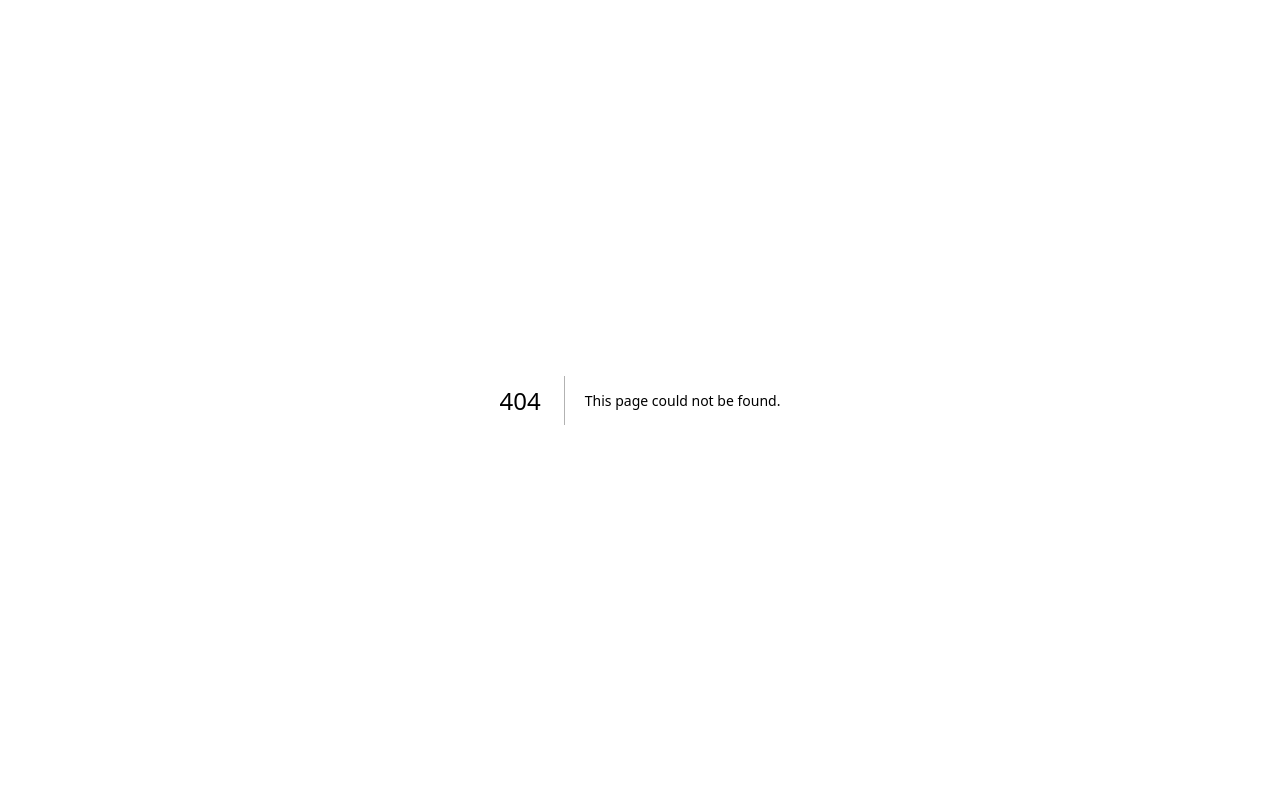
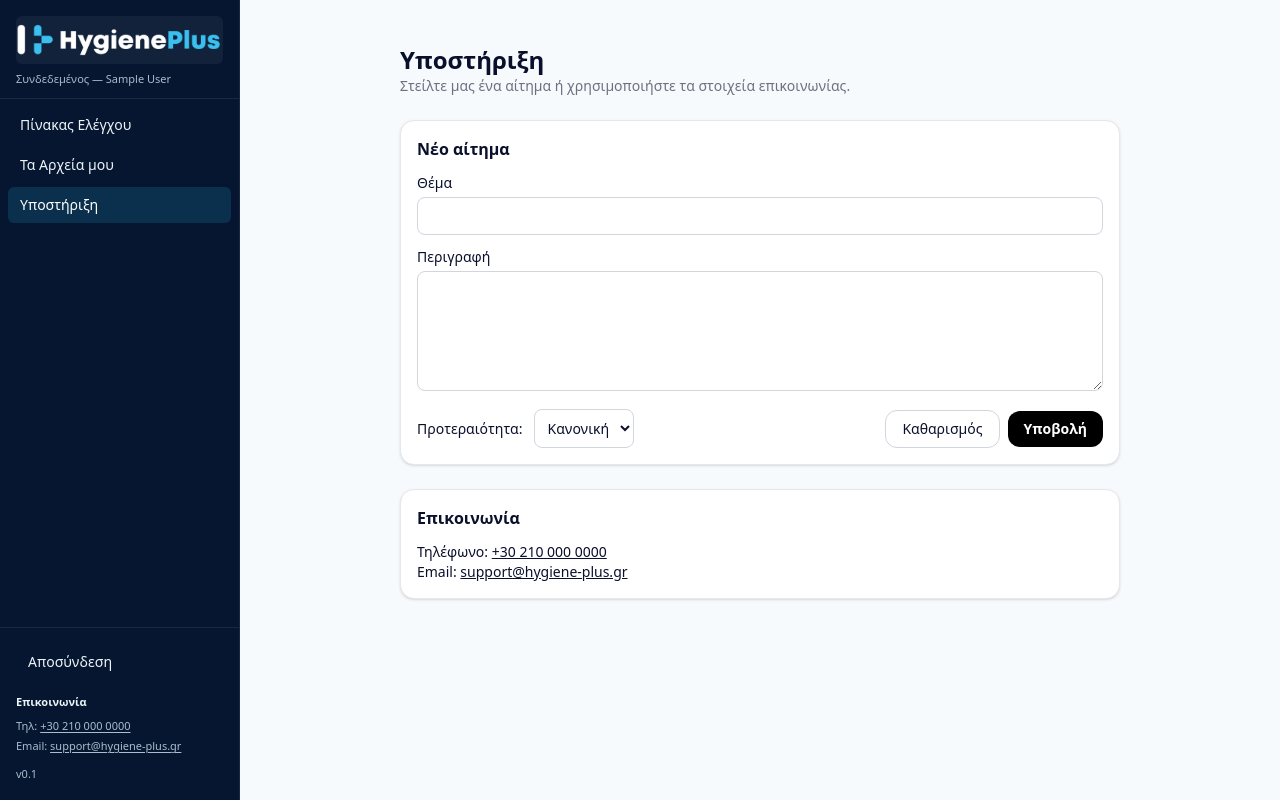
Before and after one commit to igorzgk/excel-delivery, a Next.js app: page /support in a window 1280 px wide. Before the commit this address had no page. Built offline with nearby package versions, Linux system fonts and the light colour scheme; no server answers; sample sign-in values are in the browser's storage.

Commit message:
Project updates

```diff
--- /dev/null
+++ b/src/app/(user)/support/page.tsx
@@ -0,0 +1,127 @@
+// src/app/(user)/support/page.tsx
+"use client";
+
+import React from "react";
+
+export default function SupportPage() {
+  const [subject, setSubject] = React.useState("");
+  const [message, setMessage] = React.useState("");
+  const [priority, setPriority] = React.useState<"low" | "normal" | "high">("normal");
+  const [status, setStatus] = React.useState<"idle" | "sending" | "ok" | "error">("idle");
+  const [hint, setHint] = React.useState<string | null>(null);
+
+  async function submit(e: React.FormEvent) {
+    e.preventDefault();
+    setStatus("sending");
+    setHint(null);
+    try {
+      const r = await fetch("/api/support", {
+        method: "POST",
+        headers: { "content-type": "application/json" },
+        body: JSON.stringify({ subject, message, priority }),
+      });
+      const j = await r.json();
+      if (!r.ok) throw new Error(j?.detail || j?.error || "Αποτυχία αποστολής");
+      setStatus("ok");
+      setHint("Το αίτημα καταγράφηκε. Αν χρειάζεστε άμεση επικοινωνία, πατήστε εδώ: ");
+      if (j?.mailto) {
+        const a = document.createElement("a");
+        a.href = j.mailto;
+        a.textContent = "Άνοιγμα email";
+        a.className = "underline";
+        const wrap = document.getElementById("mailto-anchor");
+        if (wrap) {
+          wrap.innerHTML = "";
+          wrap.appendChild(a);
+        }
+      }
+      setSubject("");
+      setMessage("");
+      setPriority("normal");
+    } catch (err: any) {
+      setStatus("error");
+      setHint(err?.message || "Κάτι πήγε στραβά");
+    }
+  }
+
+  return (
+    <div className="mx-auto max-w-3xl space-y-6 p-6">
+      <header>
+        <h1 className="text-2xl font-semibold">Υποστήριξη</h1>
+        <p className="text-sm text-gray-500">Στείλτε μας ένα αίτημα ή χρησιμοποιήστε τα στοιχεία επικοινωνίας.</p>
+      </header>
+
+      <section className="rounded-[var(--radius)] border border-[color:var(--border)] bg-[color:var(--card)] shadow-sm p-4">
+        <h2 className="font-semibold mb-3">Νέο αίτημα</h2>
+        <form onSubmit={submit} className="space-y-3">
+          <div>
+            <label className="block text-sm mb-1">Θέμα</label>
+            <input
+              className="w-full rounded-lg border border-gray-300 bg-white p-2 text-sm"
+              value={subject}
+              onChange={(e) => setSubject(e.currentTarget.value)}
+              required
+            />
+          </div>
+
+          <div>
+            <label className="block text-sm mb-1">Περιγραφή</label>
+            <textarea
+              className="w-full rounded-lg border border-gray-300 bg-white p-2 text-sm min-h-[120px]"
+              value={message}
+              onChange={(e) => setMessage(e.currentTarget.value)}
+              required
+            />
+          </div>
+
+          <div className="flex items-center gap-3">
+            <label className="text-sm">Προτεραιότητα:</label>
+            <select
+              className="rounded-lg border border-gray-300 bg-white p-2 text-sm"
+              value={priority}
+              onChange={(e) => setPriority(e.currentTarget.value as any)}
+            >
+              <option value="low">Χαμηλή</option>
+              <option value="normal">Κανονική</option>
+              <option value="high">Υψηλή</option>
+            </select>
+            <div className="ml-auto flex items-center gap-2">
+              <button
+                type="button"
+                onClick={() => {
+                  setSubject("");
+                  setMessage("");
+                  setPriority("normal");
+                }}
+                className="rounded-xl border border-gray-300 px-4 py-2 text-sm"
+              >
+                Καθαρισμός
+              </button>
+              <button
+                type="submit"
+                disabled={status === "sending"}
+                className="rounded-xl bg-black px-4 py-2 text-sm font-semibold text-white disabled:opacity-60"
+              >
+                {status === "sending" ? "Αποστολή…" : "Υποβολή"}
+              </button>
+            </div>
+          </div>
+
+          {status !== "idle" && (
+            <div className={`text-sm ${status === "ok" ? "text-green-700" : "text-red-600"}`}>
+              {hint} <span id="mailto-anchor" />
+            </div>
+          )}
+        </form>
+      </section>
+
+      <section className="rounded-[var(--radius)] border border-[color:var(--border)] bg-[color:var(--card)] shadow-sm p-4">
+        <h2 className="font-semibold mb-3">Επικοινωνία</h2>
+        <p className="text-sm">
+          Τηλέφωνο: <a className="underline" href="tel:+302100000000">+30 210 000 0000</a><br />
+          Email: <a className="underline" href="mailto:support@hygiene-plus.gr">support@hygiene-plus.gr</a>
+        </p>
+      </section>
+    </div>
+  );
+}
--- /dev/null
+++ b/src/app/api/support/route.ts
@@ -0,0 +1,48 @@
+// src/app/api/support/route.ts
+export const runtime = "nodejs";
+
+import { NextResponse } from "next/server";
+import { currentUser } from "@/lib/auth-helpers";
+import { logAudit } from "@/lib/audit";
+
+export async function POST(req: Request) {
+  const me = await currentUser();
+  if (!me) return NextResponse.json({ error: "unauthenticated" }, { status: 401 });
+
+  try {
+    const body = await req.json().catch(() => ({}));
+    const subject = String(body.subject || "").slice(0, 140);
+    const message = String(body.message || "").slice(0, 5000);
+    const priority = String(body.priority || "normal");
+
+    if (!subject || !message) {
+      return NextResponse.json({ error: "validation", detail: "subject and message are required" }, { status: 400 });
+    }
+
+    // record to audit log (no schema changes needed)
+    await logAudit({
+      action: "SUPPORT_TICKET",
+      target: "Ticket",
+      targetId: null,
+      actorId: (me as any).id,
+      meta: {
+        subject,
+        message,
+        priority,
+        userEmail: (me as any).email,
+        userName: (me as any).name,
+        userAgent: req.headers.get("user-agent") || "",
+      },
+    });
+
+    // optional mailto helper for teams without email provider
+    const supportEmail = process.env.SUPPORT_EMAIL || "support@hygiene-plus.gr";
+    const mailto = `mailto:${encodeURIComponent(supportEmail)}?subject=${encodeURIComponent(
+      `[HygienePlus] ${subject} (${priority})`
+    )}&body=${encodeURIComponent(message + `\n\n— ${((me as any).email || "")}`)}`;
+
+    return NextResponse.json({ ok: true, mailto });
+  } catch (err: any) {
+    return NextResponse.json({ error: "support_failed", detail: err?.message || String(err) }, { status: 500 });
+  }
+}
```
